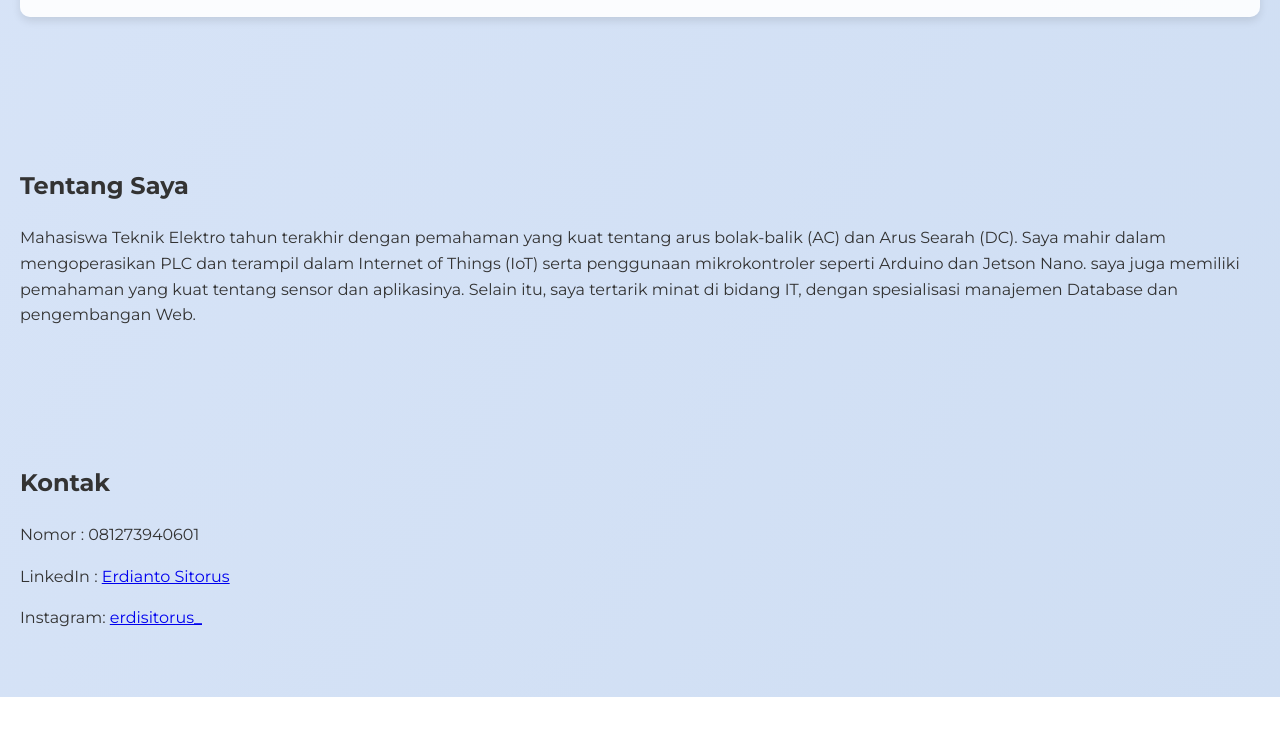
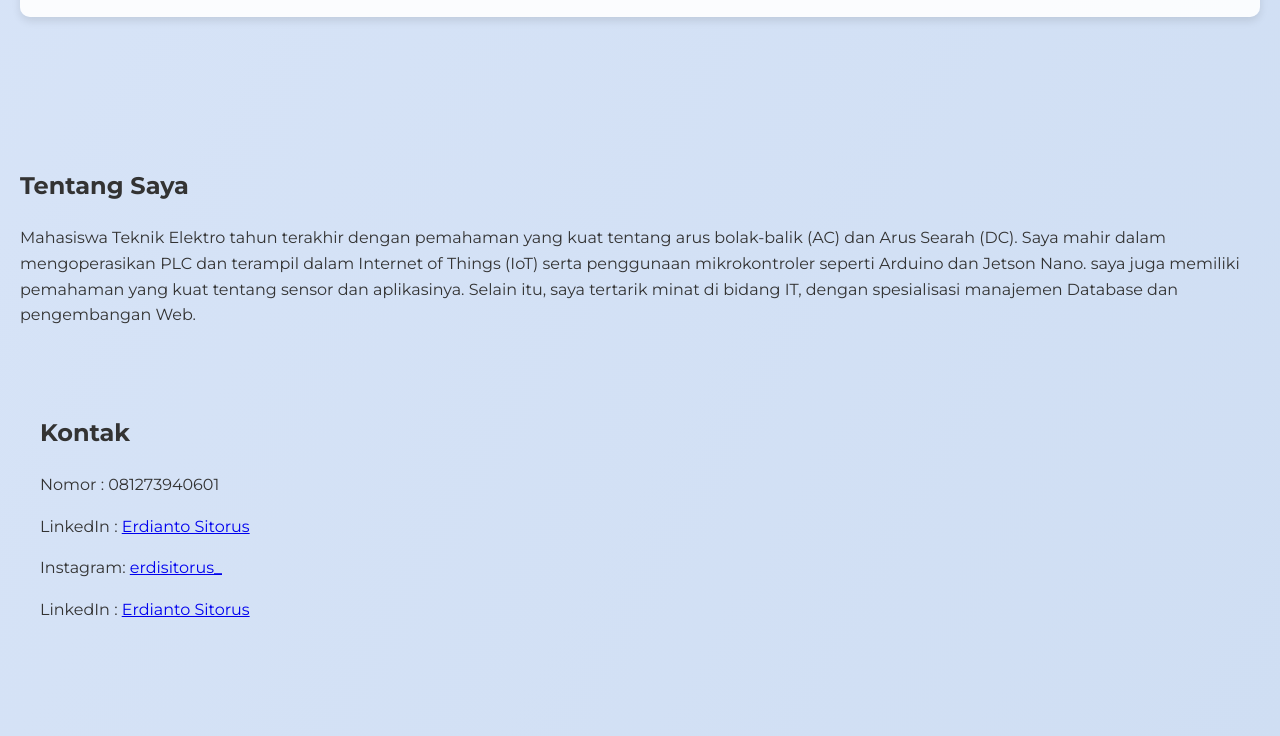
Before and after one commit to Erdianto-Sitorus/ErdiantoSitorus, a plain HTML site: page index.html in a window 1280 px wide. Shown: the part 3653-4389 px from the top of the page. Before the commit the page ends 4350 px from the top, so only its background shows below. Drawn offline with Linux system fonts and the light colour scheme; a script that the page names is missing.

Commit message:
Update index.html

```diff
--- a/index.html
+++ b/index.html
@@ -178,13 +178,13 @@
  (IoT) serta penggunaan mikrokontroler seperti Arduino dan Jetson Nano. saya juga
  memiliki pemahaman yang kuat tentang sensor dan aplikasinya. Selain itu, saya tertarik
  minat di bidang IT, dengan spesialisasi manajemen Database dan pengembangan Web.</p>
-  </section>
 
   <section id="contact">
     <h2>Kontak</h2>
     <p>Nomor    : 081273940601</p>
     <p>LinkedIn : <a href="https://www.linkedin.com/in/erdianto-sitorus-3121ba294/" target="_blank">Erdianto Sitorus</a></p>
     <p>Instagram: <a href="https://www.instagram.com/erdisitorus_/" target="_blank">erdisitorus_</a></p>
+    <p>LinkedIn : <a href="https://www.linkedin.com/in/erdianto-sitorus-3121ba294/" target="_blank">Erdianto Sitorus</a></p>
   </section>
 
   <footer>
```
